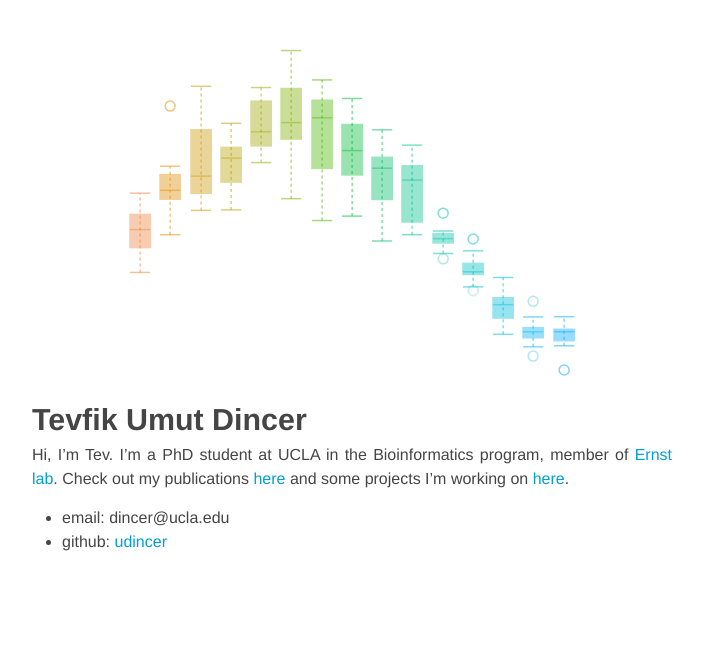
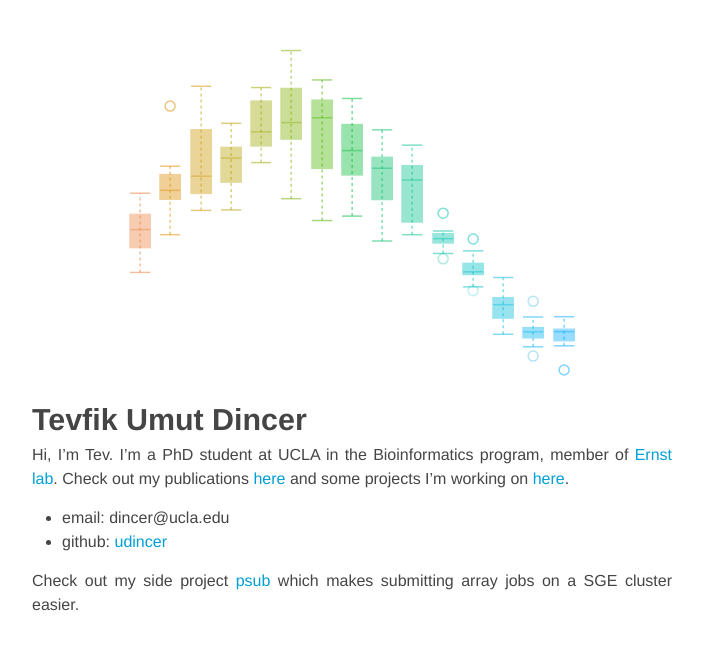
Before and after one commit to udincer/udincer.github.io, a Jekyll site: the page built from index.md, in a window 1280 px wide. Shown: the top 650 px of the page, without its empty margins (288-991 px from the left). Built offline with Jekyll 4.4.1, drawn with Linux system fonts in a browser that asks for light colours; nearby versions of some CDN libraries.

Commit message:
add psub

```diff
--- a/index.md
+++ b/index.md
@@ -10,9 +10,10 @@ layout: default
 
 Hi, I'm Tev. I'm a PhD student at UCLA in the Bioinformatics program, member of [Ernst lab](http://www.biolchem.ucla.edu/labs/ernst/). Check out my publications [here](http://www.ncbi.nlm.nih.gov/pubmed/?term=umut+dincer) and some projects I'm working on [here](https://github.com/udincer).
 
-- email: <span style="unicode-bidi:bidi-override; direction: rtl;"> ude.alcu<span style="display:none">hello@there.com</span>@recnid </span>
+- email: <span style="unicode-bidi:bidi-override; direction: rtl;"> ude.alcu<span style="display:none">hello_please_type_email</span>@recnid </span>
 - github: [udincer](https://github.com/udincer)
 
+Check out my side project [psub](https://github.com/udincer/psub) which makes submitting array jobs on a SGE cluster easier.
 
 <style>
 
```
